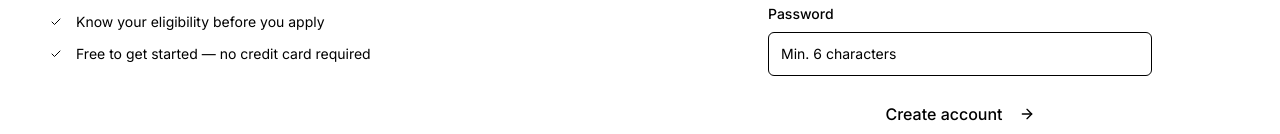
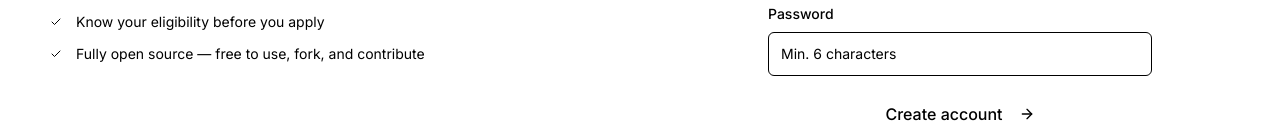
Before and after one commit to sakshit2004/Nexar-AI, a Next.js app in the folder frontend/: page /register in a window 1280 px wide. Shown: the part 477-611 px from the top of the page. Built offline with nearby package versions, Linux system fonts and the light colour scheme; no server answers.

Commit message:
Remove credit card line, replace with open source messaging on login/register pages
Co-authored-by: sakshit2004 <99576857+sakshit2004@users.noreply.github.com>

```diff
--- a/frontend/app/login/page.tsx
+++ b/frontend/app/login/page.tsx
@@ -12,7 +12,7 @@ const FEATURES = [
   'AI-powered matching across federal, state & foundation grants',
   'Plain-English summaries of complex requirements',
   'Know your eligibility before you apply',
-  'Free to get started — no credit card required',
+  'Fully open source — free to use, fork, and contribute',
 ];
 
 export default function LoginPage() {
--- a/frontend/app/register/page.tsx
+++ b/frontend/app/register/page.tsx
@@ -12,7 +12,7 @@ const BENEFITS = [
   'AI-powered matching across federal, state & foundation grants',
   'Plain-English summaries of complex requirements',
   'Know your eligibility before you apply',
-  'Free to get started — no credit card required',
+  'Fully open source — free to use, fork, and contribute',
 ];
 
 export default function RegisterPage() {
```
